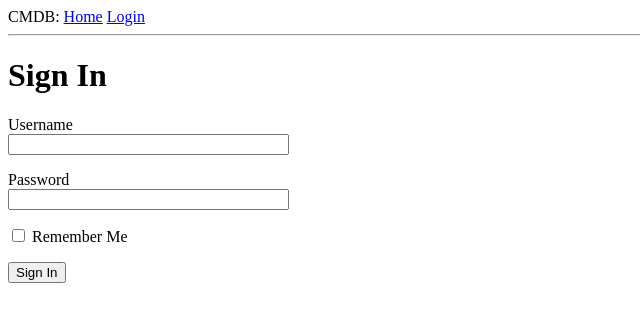
After one commit to Dare2python/cmdb, a Flask app: page /login in a window 1280 px wide. The commit adds this page. Shown: the top 322 px of the page, without its empty margins (0-640 px from the left). Run offline with Flask 2, Linux system fonts and the light colour scheme.

Commit message:
Login form with Flash messages in base template

```diff
--- /dev/null
+++ b/app/main/forms.py
@@ -0,0 +1,9 @@
+from flask_wtf import FlaskForm
+from wtforms import StringField, PasswordField, BooleanField, SubmitField
+from wtforms.validators import DataRequired
+
+class LoginForm(FlaskForm):
+    username = StringField('Username', validators=[DataRequired()])
+    password = PasswordField('Password', validators=[DataRequired()])
+    remember_me = BooleanField('Remember Me')
+    submit = SubmitField('Sign In')
--- a/app/main/routes.py
+++ b/app/main/routes.py
@@ -1,6 +1,7 @@
 from flask import render_template, flash, redirect, url_for, request, g, \
     jsonify, current_app
 from app import db
+from app.main.forms import LoginForm
 from app.main import bp
 
 @bp.route('/', methods=['GET', 'POST'])
@@ -8,3 +9,12 @@ from app.main import bp
 def index():
     user = {'username': 'Serge'}
     return render_template('index.html', title='Home', user=user)
+
+@bp.route('/login', methods=['GET', 'POST'])
+def login():
+    form = LoginForm()
+    if form.validate_on_submit():
+        flash('Login requested for user {}, remember_me={}'.format(
+            form.username.data, form.remember_me.data))
+        return redirect(url_for('main.index'))
+    return render_template('login.html', title='Sign In', form=form)
--- a/app/templates/base.html
+++ b/app/templates/base.html
@@ -9,8 +9,22 @@
     {% endif %}
 </head>
 <body>
-        <div>CMDB: <a href="/index">Home</a></div>
+    <div>
+        CMDB:
+        <a href="/index">Home</a>
+        <a href="/login">Login</a>
+    </div>
+    {% with messages = get_flashed_messages() %}
+    {% if messages %}
+    <ul class=flashes>
+        {% for message in messages %}
+        <li>{{ message }}</li>
+        {% endfor %}
+    </ul>
+    {% endif %}
+    {% endwith %}
     <hr>
-        {% block content %}{% endblock %}
+    {% block content %}
+    {% endblock %}
 </body>
 </html>
--- /dev/null
+++ b/app/templates/login.html
@@ -0,0 +1,18 @@
+{% extends "base.html" %}
+
+{% block content %}
+    <h1>Sign In</h1>
+    <form action="" method="post" novalidate>
+        {{ form.hidden_tag() }}
+        <p>
+            {{ form.username.label }}<br>
+            {{ form.username(size=32) }}
+        </p>
+        <p>
+            {{ form.password.label }}<br>
+            {{ form.password(size=32) }}
+        </p>
+        <p>{{ form.remember_me() }} {{ form.remember_me.label }}</p>
+        <p>{{ form.submit() }}</p>
+    </form>
+{% endblock %}
```
Lines whose indentation alone changed are shown as unchanged.
